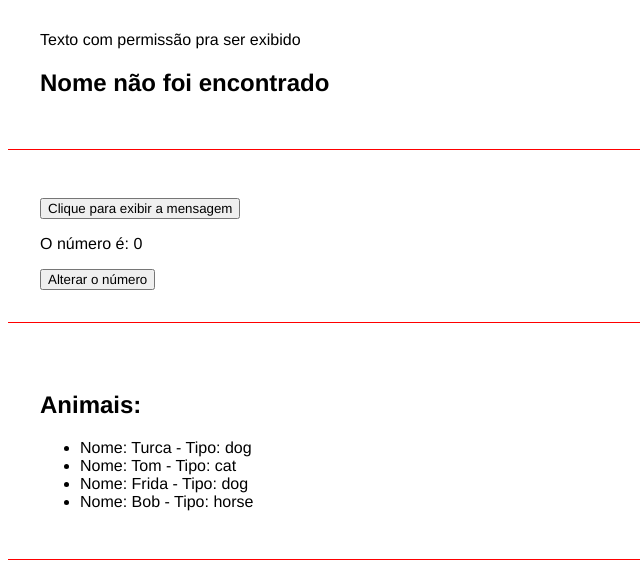
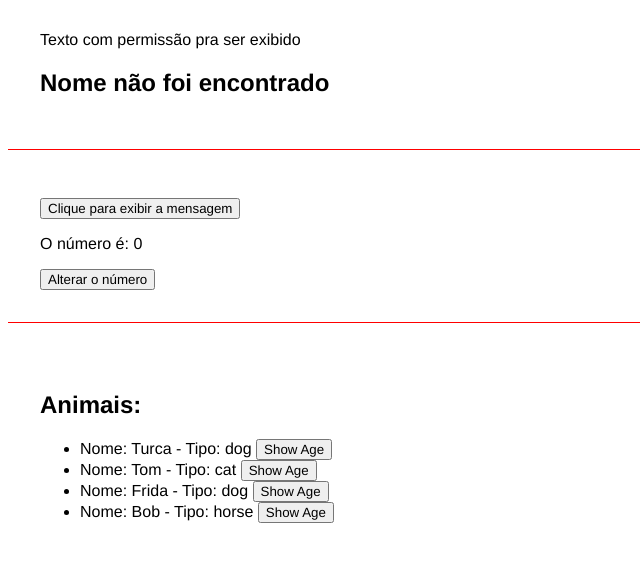
Before and after one commit to LucasAlmeida75/curso-angular, an Angular app: page / in a window 1280 px wide. Shown: the part 810-1372 px from the top of the page, without its empty margins (0-640 px from the left). Built offline with nearby package versions, Linux system fonts and the light colour scheme.

Commit message:
feat: interface

```diff
--- /dev/null
+++ b/src/app/Animal.ts
@@ -0,0 +1,5 @@
+export interface Animal {
+    name: string;
+    type: string;
+    age: number;
+}
--- a/src/app/components/list-render/list-render.component.html
+++ b/src/app/components/list-render/list-render.component.html
@@ -3,6 +3,8 @@
     <ul>
         <li *ngFor="let animal of animals">
             Nome: {{ animal.name }} - Tipo: {{ animal.type }}
+            <button (click)="showAge(animal);">Show Age</button>
         </li>
     </ul>
+    <h3>{{ animalDetails }}</h3>
 </div>
--- a/src/app/components/list-render/list-render.component.ts
+++ b/src/app/components/list-render/list-render.component.ts
@@ -1,6 +1,7 @@
 import { CommonModule } from '@angular/common';
 import { Component } from '@angular/core';
 
+import { Animal } from '../../Animal';
 
 @Component({
   selector: 'app-list-render',
@@ -9,10 +10,16 @@
   styleUrl: './list-render.component.css'
 })
 export class ListRenderComponent {
-  animals = [
-    {name: 'Turca', type: 'dog'},
-    {name: 'Tom', type: 'cat'},
-    {name: 'Frida', type: 'dog'},
-    {name: 'Bob', type: 'horse'}
+  animals: Animal[] = [
+    {name: 'Turca', type: 'dog', age: 2},
+    {name: 'Tom', type: 'cat', age: 5},
+    {name: 'Frida', type: 'dog', age: 3},
+    {name: 'Bob', type: 'horse', age: 1}
   ]
+
+  animalDetails = '';
+
+  showAge(animal: Animal): void {
+    this.animalDetails = `O pet ${animal.name} tem ${animal.age} anos!`;
+  }
 }
```
